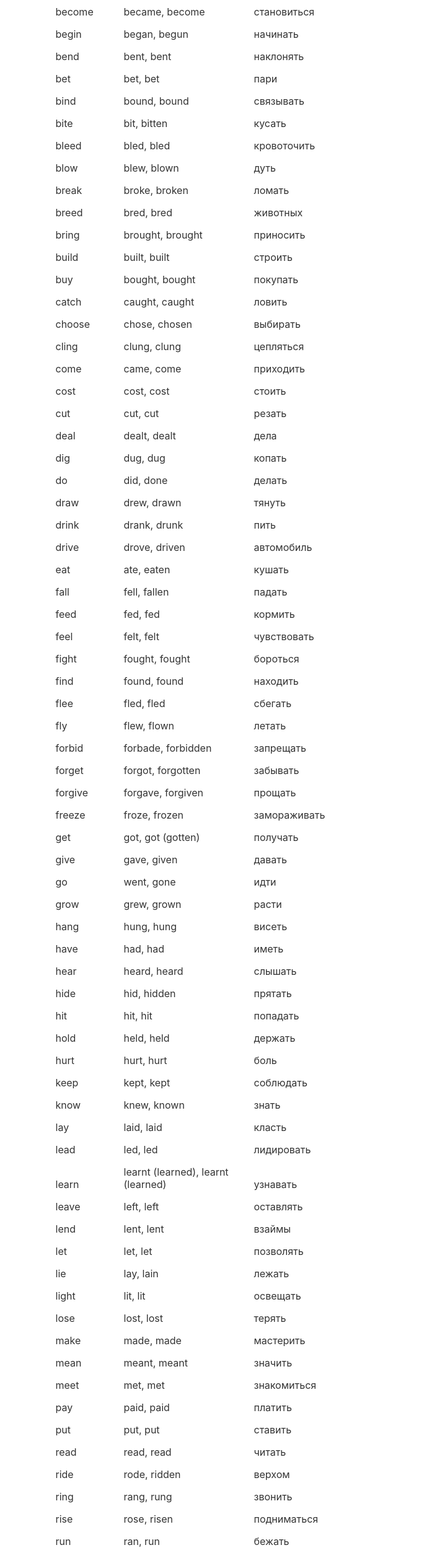
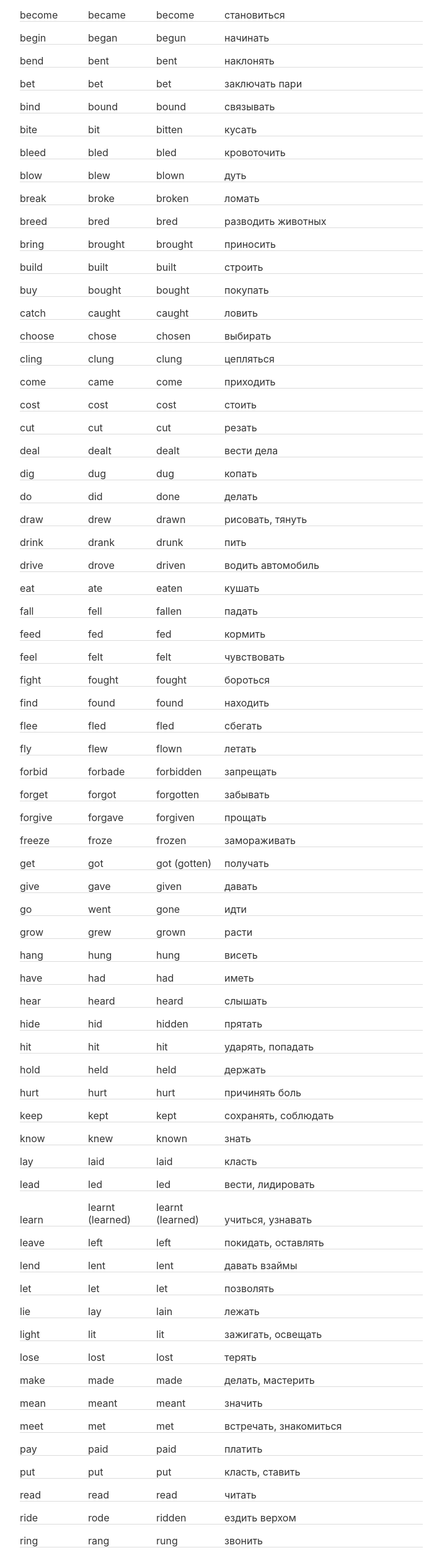
Before and after one commit to AlexanderShvaykin/irregular_verbs, a Svelte app: page / in a window 1280 px wide. Shown: the part 238-2752 px from the top of the page at 62% size, without its empty margins (283-996 px from the left). Built offline with nearby package versions, Linux system fonts and the light colour scheme.

Commit message:
Fixes forms and styles

```diff
--- a/src/App.svelte
+++ b/src/App.svelte
@@ -8,8 +8,11 @@
 
 <style>
   .list {
-      width: 535px;
+      width: 650px;
       margin: auto;
+  }
+  .list p {
+    border-bottom: 0.1rem solid gainsboro;
   }
   .list p span {
       margin-right: 10px;
@@ -28,6 +31,6 @@
 <div class="list">
   <input type="text" bind:value={q}>
   {#each verbs.filter(w => findWord(q, w)) as word}
-    <p><span class="w1">{word.simple}</span><span class="w2">{word.participle}</span><span class="w2">{word.rus}</span></p>
+    <p><span class="w1">{word.imperative}</span><span class="w1">{word.simple}</span><span class="w1">{word.participle}</span><span class="w2">{word.rus}</span></p>
   {/each}
 </div>
--- a/src/verbs.js
+++ b/src/verbs.js
@@ -1,602 +1,722 @@
 export const verbs = [
   {
-    "simple": "arise",
-    "participle": "arose, arisen",
+    "imperative": "arise",
+    "simple": "arose",
+    "participle": "arisen",
     "rus": "подниматься"
   },
   {
-    "simple": "awake",
-    "participle": "awoke, awoken",
+    "imperative": "awake",
+    "simple": "awoke",
+    "participle": "awoken",
     "rus": "пробуждать"
   },
   {
-    "simple": "be",
-    "participle": "was (were)",
+    "imperative": "be",
+    "simple": "was(were)",
+    "participle": "been",
     "rus": "быть"
   },
   {
-    "simple": "bear",
-    "participle": "bore, born",
-    "rus": "переносить"
+    "imperative": "bear",
+    "simple": "bore",
+    "participle": "born",
+    "rus": "рожать, переносить"
   },
   {
+    "imperative": "beat",
     "simple": "beat",
-    "participle": "beat, beaten",
+    "participle": "beaten",
     "rus": "бить"
   },
   {
-    "simple": "become",
-    "participle": "became, become",
+    "imperative": "become",
+    "simple": "became",
+    "participle": "become",
     "rus": "становиться"
   },
   {
-    "simple": "begin",
-    "participle": "began, begun",
+    "imperative": "begin",
+    "simple": "began",
+    "participle": "begun",
     "rus": "начинать"
   },
   {
-    "simple": "bend",
-    "participle": "bent, bent",
+    "imperative": "bend",
+    "simple": "bent",
+    "participle": "bent",
     "rus": "наклонять"
   },
   {
+    "imperative": "bet",
     "simple": "bet",
-    "participle": "bet, bet",
-    "rus": "пари"
+    "participle": "bet",
+    "rus": "заключать пари"
   },
   {
-    "simple": "bind",
-    "participle": "bound, bound",
+    "imperative": "bind",
+    "simple": "bound",
+    "participle": "bound",
     "rus": "связывать"
   },
   {
-    "simple": "bite",
-    "participle": "bit, bitten",
+    "imperative": "bite",
+    "simple": "bit",
+    "participle": "bitten",
     "rus": "кусать"
   },
   {
-    "simple": "bleed",
-    "participle": "bled, bled",
+    "imperative": "bleed",
+    "simple": "bled",
+    "participle": "bled",
     "rus": "кровоточить"
   },
   {
-    "simple": "blow",
-    "participle": "blew, blown",
+    "imperative": "blow",
+    "simple": "blew",
+    "participle": "blown",
     "rus": "дуть"
   },
   {
-    "simple": "break",
-    "participle": "broke, broken",
+    "imperative": "break",
+    "simple": "broke",
+    "participle": "broken",
     "rus": "ломать"
   },
   {
-    "simple": "breed",
-    "participle": "bred, bred",
-    "rus": "животных"
+    "imperative": "breed",
+    "simple": "bred",
+    "participle": "bred",
+    "rus": "разводить животных"
   },
   {
-    "simple": "bring",
-    "participle": "brought, brought",
+    "imperative": "bring",
+    "simple": "brought",
+    "participle": "brought",
     "rus": "приносить"
   },
   {
-    "simple": "build",
-    "participle": "built, built",
+    "imperative": "build",
+    "simple": "built",
+    "participle": "built",
     "rus": "строить"
   },
   {
-    "simple": "buy",
-    "participle": "bought, bought",
+    "imperative": "buy",
+    "simple": "bought",
+    "participle": "bought",
     "rus": "покупать"
   },
   {
-    "simple": "catch",
-    "participle": "caught, caught",
+    "imperative": "catch",
+    "simple": "caught",
+    "participle": "caught",
     "rus": "ловить"
   },
   {
-    "simple": "choose",
-    "participle": "chose, chosen",
+    "imperative": "choose",
+    "simple": "chose",
+    "participle": "chosen",
     "rus": "выбирать"
   },
   {
-    "simple": "cling",
-    "participle": "clung, clung",
+    "imperative": "cling",
+    "simple": "clung",
+    "participle": "clung",
     "rus": "цепляться"
   },
   {
-    "simple": "come",
-    "participle": "came, come",
+    "imperative": "come",
+    "simple": "came",
+    "participle": "come",
     "rus": "приходить"
   },
   {
+    "imperative": "cost",
     "simple": "cost",
-    "participle": "cost, cost",
+    "participle": "cost",
     "rus": "стоить"
   },
   {
+    "imperative": "cut",
     "simple": "cut",
-    "participle": "cut, cut",
+    "participle": "cut",
     "rus": "резать"
   },
   {
-    "simple": "deal",
-    "participle": "dealt, dealt",
-    "rus": "дела"
+    "imperative": "deal",
+    "simple": "dealt",
+    "participle": "dealt",
+    "rus": "вести дела"
   },
   {
-    "simple": "dig",
-    "participle": "dug, dug",
+    "imperative": "dig",
+    "simple": "dug",
+    "participle": "dug",
     "rus": "копать"
   },
   {
-    "simple": "do",
-    "participle": "did, done",
+    "imperative": "do",
+    "simple": "did",
+    "participle": "done",
     "rus": "делать"
   },
   {
-    "simple": "draw",
-    "participle": "drew, drawn",
-    "rus": "тянуть"
+    "imperative": "draw",
+    "simple": "drew",
+    "participle": "drawn",
+    "rus": "рисовать, тянуть"
   },
   {
-    "simple": "drink",
-    "participle": "drank, drunk",
+    "imperative": "drink",
+    "simple": "drank",
+    "participle": "drunk",
     "rus": "пить"
   },
   {
-    "simple": "drive",
-    "participle": "drove, driven",
-    "rus": "автомобиль"
+    "imperative": "drive",
+    "simple": "drove",
+    "participle": "driven",
+    "rus": "водить автомобиль"
   },
   {
-    "simple": "eat",
-    "participle": "ate, eaten",
+    "imperative": "eat",
+    "simple": "ate",
+    "participle": "eaten",
     "rus": "кушать"
   },
   {
-    "simple": "fall",
-    "participle": "fell, fallen",
+    "imperative": "fall",
+    "simple": "fell",
+    "participle": "fallen",
     "rus": "падать"
   },
   {
-    "simple": "feed",
-    "participle": "fed, fed",
+    "imperative": "feed",
+    "simple": "fed",
+    "participle": "fed",
     "rus": "кормить"
   },
   {
-    "simple": "feel",
-    "participle": "felt, felt",
+    "imperative": "feel",
+    "simple": "felt",
+    "participle": "felt",
     "rus": "чувствовать"
   },
   {
-    "simple": "fight",
-    "participle": "fought, fought",
+    "imperative": "fight",
+    "simple": "fought",
+    "participle": "fought",
     "rus": "бороться"
   },
   {
-    "simple": "find",
-    "participle": "found, found",
+    "imperative": "find",
+    "simple": "found",
+    "participle": "found",
     "rus": "находить"
   },
   {
-    "simple": "flee",
-    "participle": "fled, fled",
+    "imperative": "flee",
+    "simple": "fled",
+    "participle": "fled",
     "rus": "сбегать"
   },
   {
-    "simple": "fly",
-    "participle": "flew, flown",
+    "imperative": "fly",
+    "simple": "flew",
+    "participle": "flown",
     "rus": "летать"
   },
   {
-    "simple": "forbid",
-    "participle": "forbade, forbidden",
+    "imperative": "forbid",
+    "simple": "forbade",
+    "participle": "forbidden",
     "rus": "запрещать"
   },
   {
-    "simple": "forget",
-    "participle": "forgot, forgotten",
+    "imperative": "forget",
+    "simple": "forgot",
+    "participle": "forgotten",
     "rus": "забывать"
   },
   {
-    "simple": "forgive",
-    "participle": "forgave, forgiven",
+    "imperative": "forgive",
+    "simple": "forgave",
+    "participle": "forgiven",
     "rus": "прощать"
   },
   {
-    "simple": "freeze",
-    "participle": "froze, frozen",
+    "imperative": "freeze",
+    "simple": "froze",
+    "participle": "frozen",
     "rus": "замораживать"
   },
   {
-    "simple": "get",
-    "participle": "got, got (gotten)",
+    "imperative": "get",
+    "simple": "got",
+    "participle": "got (gotten)",
     "rus": "получать"
   },
   {
-    "simple": "give",
-    "participle": "gave, given",
+    "imperative": "give",
+    "simple": "gave",
+    "participle": "given",
     "rus": "давать"
   },
   {
-    "simple": "go",
-    "participle": "went, gone",
+    "imperative": "go",
+    "simple": "went",
+    "participle": "gone",
     "rus": "идти"
   },
   {
-    "simple": "grow",
-    "participle": "grew, grown",
+    "imperative": "grow",
+    "simple": "grew",
+    "participle": "grown",
     "rus": "расти"
   },
   {
-    "simple": "hang",
-    "participle": "hung, hung",
+    "imperative": "hang",
+    "simple": "hung",
+    "participle": "hung",
     "rus": "висеть"
   },
   {
-    "simple": "have",
-    "participle": "had, had",
+    "imperative": "have",
+    "simple": "had",
+    "participle": "had",
     "rus": "иметь"
   },
   {
-    "simple": "hear",
-    "participle": "heard, heard",
+    "imperative": "hear",
+    "simple": "heard",
+    "participle": "heard",
     "rus": "слышать"
   },
   {
-    "simple": "hide",
-    "participle": "hid, hidden",
+    "imperative": "hide",
+    "simple": "hid",
+    "participle": "hidden",
     "rus": "прятать"
   },
   {
+    "imperative": "hit",
     "simple": "hit",
-    "participle": "hit, hit",
-    "rus": "попадать"
+    "participle": "hit",
+    "rus": "ударять, попадать"
   },
   {
-    "simple": "hold",
-    "participle": "held, held",
+    "imperative": "hold",
+    "simple": "held",
+    "participle": "held",
     "rus": "держать"
   },
   {
+    "imperative": "hurt",
     "simple": "hurt",
-    "participle": "hurt, hurt",
-    "rus": "боль"
+    "participle": "hurt",
+    "rus": "причинять боль"
   },
   {
-    "simple": "keep",
-    "participle": "kept, kept",
-    "rus": "соблюдать"
+    "imperative": "keep",
+    "simple": "kept",
+    "participle": "kept",
+    "rus": "сохранять, соблюдать"
   },
   {
-    "simple": "know",
-    "participle": "knew, known",
+    "imperative": "know",
+    "simple": "knew",
+    "participle": "known",
     "rus": "знать"
   },
   {
-    "simple": "lay",
-    "participle": "laid, laid",
+    "imperative": "lay",
+    "simple": "laid",
+    "participle": "laid",
     "rus": "класть"
   },
   {
-    "simple": "lead",
-    "participle": "led, led",
-    "rus": "лидировать"
+    "imperative": "lead",
+    "simple": "led",
+    "participle": "led",
+    "rus": "вести, лидировать"
   },
   {
-    "simple": "learn",
-    "participle": "learnt (learned), learnt (learned)",
-    "rus": "узнавать"
+    "imperative": "learn",
+    "simple": "learnt (learned)",
+    "participle": "learnt (learned)",
+    "rus": "учиться, узнавать"
   },
   {
-    "simple": "leave",
-    "participle": "left, left",
-    "rus": "оставлять"
+    "imperative": "leave",
+    "simple": "left",
+    "participle": "left",
+    "rus": "покидать, оставлять"
   },
   {
-    "simple": "lend",
-    "participle": "lent, lent",
-    "rus": "взаймы"
+    "imperative": "lend",
+    "simple": "lent",
+    "participle": "lent",
+    "rus": "давать взаймы"
   },
   {
+    "imperative": "let",
     "simple": "let",
-    "participle": "let, let",
+    "participle": "let",
     "rus": "позволять"
   },
   {
-    "simple": "lie",
-    "participle": "lay, lain",
+    "imperative": "lie",
+    "simple": "lay",
+    "participle": "lain",
     "rus": "лежать"
   },
   {
-    "simple": "light",
-    "participle": "lit, lit",
-    "rus": "освещать"
+    "imperative": "light",
+    "simple": "lit",
+    "participle": "lit",
+    "rus": "зажигать, освещать"
   },
   {
-    "simple": "lose",
-    "participle": "lost, lost",
+    "imperative": "lose",
+    "simple": "lost",
+    "participle": "lost",
     "rus": "терять"
   },
   {
-    "simple": "make",
-    "participle": "made, made",
-    "rus": "мастерить"
+    "imperative": "make",
+    "simple": "made",
+    "participle": "made",
+    "rus": "делать, мастерить"
   },
   {
-    "simple": "mean",
-    "participle": "meant, meant",
+    "imperative": "mean",
+    "simple": "meant",
+    "participle": "meant",
     "rus": "значить"
   },
   {
-    "simple": "meet",
-    "participle": "met, met",
-    "rus": "знакомиться"
+    "imperative": "meet",
+    "simple": "met",
+    "participle": "met",
+    "rus": "встречать, знакомиться"
   },
   {
-    "simple": "pay",
-    "participle": "paid, paid",
+    "imperative": "pay",
+    "simple": "paid",
+    "participle": "paid",
     "rus": "платить"
   },
   {
+    "imperative": "put",
     "simple": "put",
-    "participle": "put, put",
-    "rus": "ставить"
+    "participle": "put",
+    "rus": "класть, ставить"
   },
   {
+    "imperative": "read",
     "simple": "read",
-    "participle": "read, read",
+    "participle": "read",
     "rus": "читать"
   },
   {
-    "simple": "ride",
-    "participle": "rode, ridden",
-    "rus": "верхом"
+    "imperative": "ride",
+    "simple": "rode",
+    "participle": "ridden",
+    "rus": "ездить верхом"
   },
   {
-    "simple": "ring",
-    "participle": "rang, rung",
+    "imperative": "ring",
+    "simple": "rang",
+    "participle": "rung",
     "rus": "звонить"
   },
   {
-    "simple": "rise",
-    "participle": "rose, risen",
-    "rus": "подниматься"
+    "imperative": "rise",
+    "simple": "rose",
+    "participle": "risen",
+    "rus": "возрастать, подниматься"
   },
   {
-    "simple": "run",
-    "participle": "ran, run",
+    "imperative": "run",
+    "simple": "ran",
+    "participle": "run",
     "rus": "бежать"
   },
   {
-    "simple": "say",
-    "participle": "said, said",
+    "imperative": "say",
+    "simple": "said",
+    "participle": "said",
     "rus": "сказать"
   },
   {
-    "simple": "see",
-    "participle": "saw, seen",
+    "imperative": "see",
+    "simple": "saw",
+    "participle": "seen",
     "rus": "видеть"
   },
   {
-    "simple": "seek",
-    "participle": "sought, sought",
+    "imperative": "seek",
+    "simple": "sought",
+    "participle": "sought",
     "rus": "искать"
   },
   {
-    "simple": "sell",
-    "participle": "sold, sold",
+    "imperative": "sell",
+    "simple": "sold",
+    "participle": "sold",
     "rus": "продавать"
   },
   {
-    "simple": "send",
-    "participle": "sent, sent",
+    "imperative": "send",
+    "simple": "sent",
+    "participle": "sent",
     "rus": "посылать"
   },
   {
+    "imperative": "set",
     "simple": "set",
-    "participle": "set, set",
+    "participle": "set",
     "rus": "устанавливать"
   },
   {
-    "simple": "shake",
-    "participle": "shook, shaken",
+    "imperative": "shake",
+    "simple": "shook",
+    "participle": "shaken",
     "rus": "трясти"
   },
   {
-    "simple": "shine",
-    "participle": "shone, shone",
-    "rus": "сиять"
+    "imperative": "shine",
+    "simple": "shone",
+    "participle": "shone",
+    "rus": "светить, сиять"
   },
   {
-    "simple": "shoot",
-    "participle": "shot, shot",
+    "imperative": "shoot",
+    "simple": "shot",
+    "participle": "shot",
     "rus": "стрелять"
   },
   {
-    "simple": "show",
-    "participle": "showed, shown",
+    "imperative": "show",
+    "simple": "showed",
+    "participle": "shown",
     "rus": "показывать"
   },
   {
-    "simple": "shrink",
-    "participle": "shrank, shrunk",
+    "imperative": "shrink",
+    "simple": "shrank",
+    "participle": "shrunk",
     "rus": "сжиматься"
   },
   {
+    "imperative": "shut",
     "simple": "shut",
-    "participle": "shut, shut",
-    "rus": "затворять"
+    "participle": "shut",
+    "rus": "закрывать, затворять"
   },
   {
-    "simple": "sing",
-    "participle": "sang, sung",
+    "imperative": "sing",
+    "simple": "sang",
+    "participle": "sung",
     "rus": "петь"
   },
   {
-    "simple": "sit",
-    "participle": "sat, sat",
+    "imperative": "sit",
+    "simple": "sat",
+    "participle": "sat",
     "rus": "сидеть"
   },
   {
-    "simple": "sleep",
-    "participle": "slept, slept",
+    "imperative": "sleep",
+    "simple": "slept",
+    "participle": "slept",
     "rus": "спать"
   },
   {
-    "simple": "slide",
-    "participle": "slid, slid",
+    "imperative": "slide",
+    "simple": "slid",
+    "participle": "slid",
     "rus": "скользить"
   },
   {
-    "simple": "smell",
-    "participle": "smelt, smelt",
-    "rus": "нюхать"
+    "imperative": "smell",
+    "simple": "smelt",
+    "participle": "smelt",
+    "rus": "пахнуть, нюхать"
   },
   {
-    "simple": "speak",
-    "participle": "spoke, spoken",
+    "imperative": "speak",
+    "simple": "spoke",
+    "participle": "spoken",
     "rus": "говорить"
   },
   {
-    "simple": "spell",
-    "participle": "spelt (spelled), spelt (spelled)",
-    "rus": "буквам"
+    "imperative": "spell",
+    "simple": "spelt (spelled)",
+    "participle": "spelt (spelled)",
+    "rus": "произносить или писать по буквам"
   },
   {
-    "simple": "spend",
-    "participle": "spent, spent",
-    "rus": "время"
+    "imperative": "spend",
+    "simple": "spent",
+    "participle": "spent",
+    "rus": "тратить, проводить время"
   },
   {
-    "simple": "spill",
-    "participle": "spilt (spilled), spilt (spilled)",
+    "imperative": "spill",
+    "simple": "spilt (spilled)",
+    "participle": "spilt (spilled)",
     "rus": "разлить"
   },
   {
-    "simple": "spin",
-    "participle": "spun, spun",
+    "imperative": "spin",
+    "simple": "spun",
+    "participle": "spun",
     "rus": "крутить"
   },
   {
+    "imperative": "split",
     "simple": "split",
-    "participle": "split, split",
-    "rus": "раскалывать"
+    "participle": "split",
+    "rus": "разделять, раскалывать"
   },
   {
-    "simple": "spoil",
-    "participle": "spoilt (spoiled), spoilt (spoiled)",
+    "imperative": "spoil",
+    "simple": "spoilt (spoiled)",
+    "participle": "spoilt (spoiled)",
     "rus": "портить"
   },
   {
+    "imperative": "spread",
     "simple": "spread",
-    "participle": "spread, spread",
-    "rus": "распространять"
+    "participle": "spread",
+    "rus": "разворачивать, распространять"
   },
   {
-    "simple": "stand",
-    "participle": "stood, stood",
+    "imperative": "stand",
+    "simple": "stood",
+    "participle": "stood",
     "rus": "стоять"
   },
   {
-    "simple": "steal",
-    "participle": "stole, stolen",
+    "imperative": "steal",
+    "simple": "stole",
+    "participle": "stolen",
     "rus": "воровать"
   },
   {
-    "simple": "sting",
-    "participle": "stung, stung",
+    "imperative": "sting",
+    "simple": "stung",
+    "participle": "stung",
     "rus": "жалить"
   },
   {
-    "simple": "stink",
-    "participle": "stank, stunk",
+    "imperative": "stink",
+    "simple": "stank",
+    "participle": "stunk",
     "rus": "вонять"
   },
   {
-    "simple": "strike",
-    "participle": "struck, struck",
-    "rus": "ударять"
+    "imperative": "strike",
+    "simple": "struck",
+    "participle": "struck",
+    "rus": "бастовать, ударять"
   },
   {
-    "simple": "swear",
-    "participle": "swore, sworn",
-    "rus": "ругаться"
+    "imperative": "swear",
+    "simple": "swore",
+    "participle": "sworn",
+    "rus": "клясться, ругаться"
   },
   {
-    "simple": "sweep",
-    "participle": "swept, swept",
+    "imperative": "sweep",
+    "simple": "swept",
+    "participle": "swept",
     "rus": "подметать"
   },
   {
-    "simple": "swell",
-    "participle": "swelled, swollen (swelled)",
+    "imperative": "swell",
+    "simple": "swelled",
+    "participle": "swollen (swelled)",
     "rus": "опухать"
   },
   {
-    "simple": "swim",
-    "participle": "swam, swum",
+    "imperative": "swim",
+    "simple": "swam",
+    "participle": "swum",
     "rus": "плавать"
   },
   {
-    "simple": "take",
-    "participle": "took, taken",
+    "imperative": "take",
+    "simple": "took",
+    "participle": "taken",
     "rus": "брать"
   },
   {
-    "simple": "teach",
-    "participle": "taught, taught",
+    "imperative": "teach",
+    "simple": "taught",
+    "participle": "taught",
     "rus": "обучать"
   },
   {
-    "simple": "tear",
-    "participle": "tore, torn",
+    "imperative": "tear",
+    "simple": "tore",
+    "participle": "torn",
     "rus": "рвать"
   },
   {
-    "simple": "tell",
-    "participle": "told, told",
+    "imperative": "tell",
+    "simple": "told",
+    "participle": "told",
     "rus": "рассказывать"
   },
   {
-    "simple": "think",
-    "participle": "thought, thought",
+    "imperative": "think",
+    "simple": "thought",
+    "participle": "thought",
     "rus": "думать"
   },
   {
-    "simple": "throw",
-    "participle": "threw, thrown",
+    "imperative": "throw",
+    "simple": "threw",
+    "participle": "thrown",
     "rus": "бросать"
   },
   {
-    "simple": "understand",
-    "participle": "understood, understood",
+    "imperative": "understand",
+    "simple": "understood",
+    "participle": "understood",
     "rus": "понимать"
   },
   {
-    "simple": "wake",
-    "participle": "woke, woken",
+    "imperative": "wake",
+    "simple": "woke",
+    "participle": "woken",
     "rus": "будить"
   },
   {
-    "simple": "wear",
-    "participle": "wore, worn",
-    "rus": ""
+    "imperative": "wear",
+    "simple": "wore",
+    "participle": "worn",
+    "rus": "носить (одежду)"
   },
   {
-    "simple": "win",
-    "participle": "won, won",
+    "imperative": "win",
+    "simple": "won",
+    "participle": "won",
     "rus": "побеждать"
   },
   {
-    "simple": "wind",
-    "participle": "wound, wound",
-    "rus": "изгибаться"
+    "imperative": "wind",
+    "simple": "wound",
+    "participle": "wound",
+    "rus": "обматывать, изгибаться"
   },
   {
-    "simple": "write",
-    "participle": "wrote, written",
+    "imperative": "write",
+    "simple": "wrote",
+    "participle": "written",
     "rus": "писать"
   }
 ]
```
